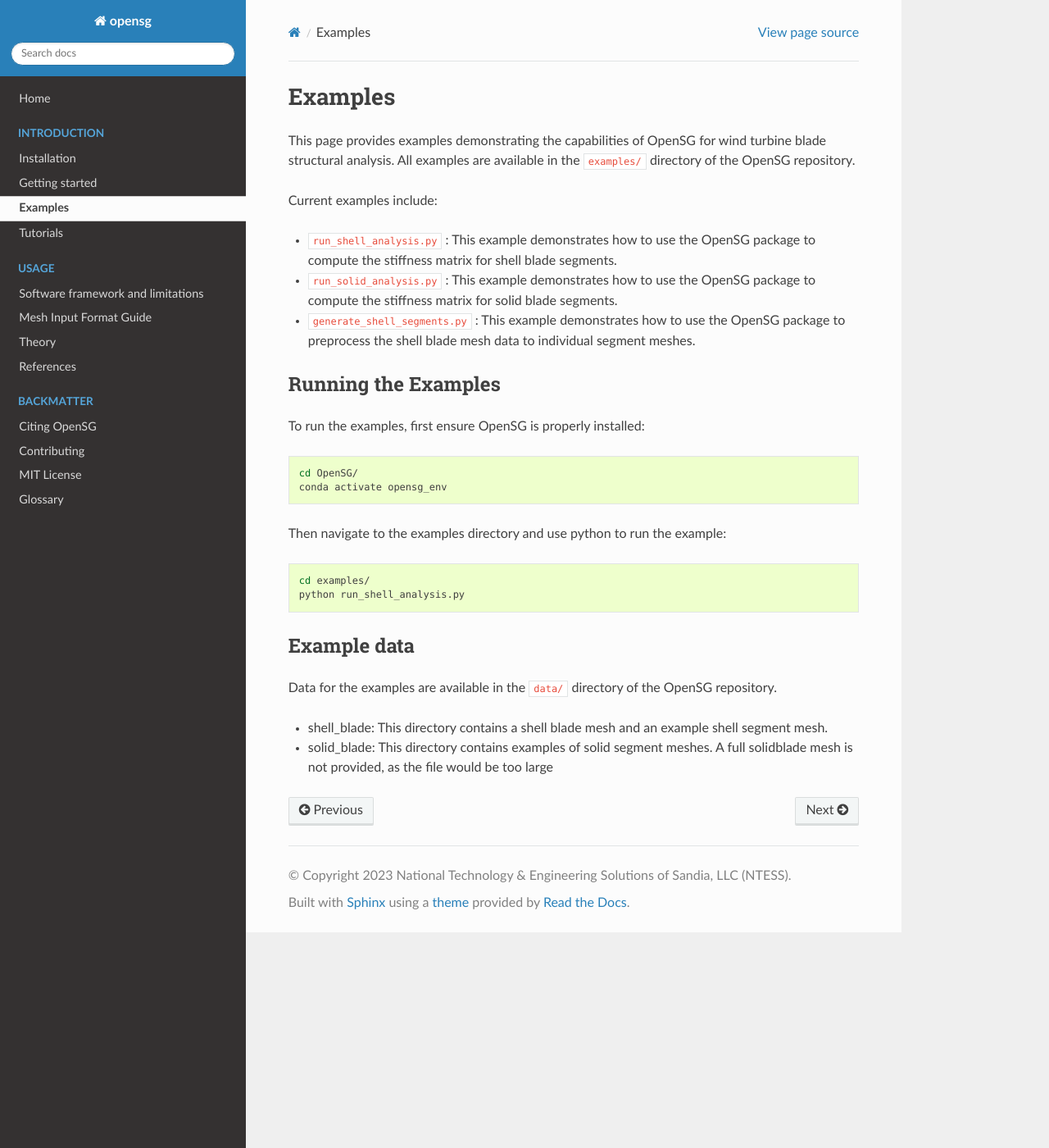
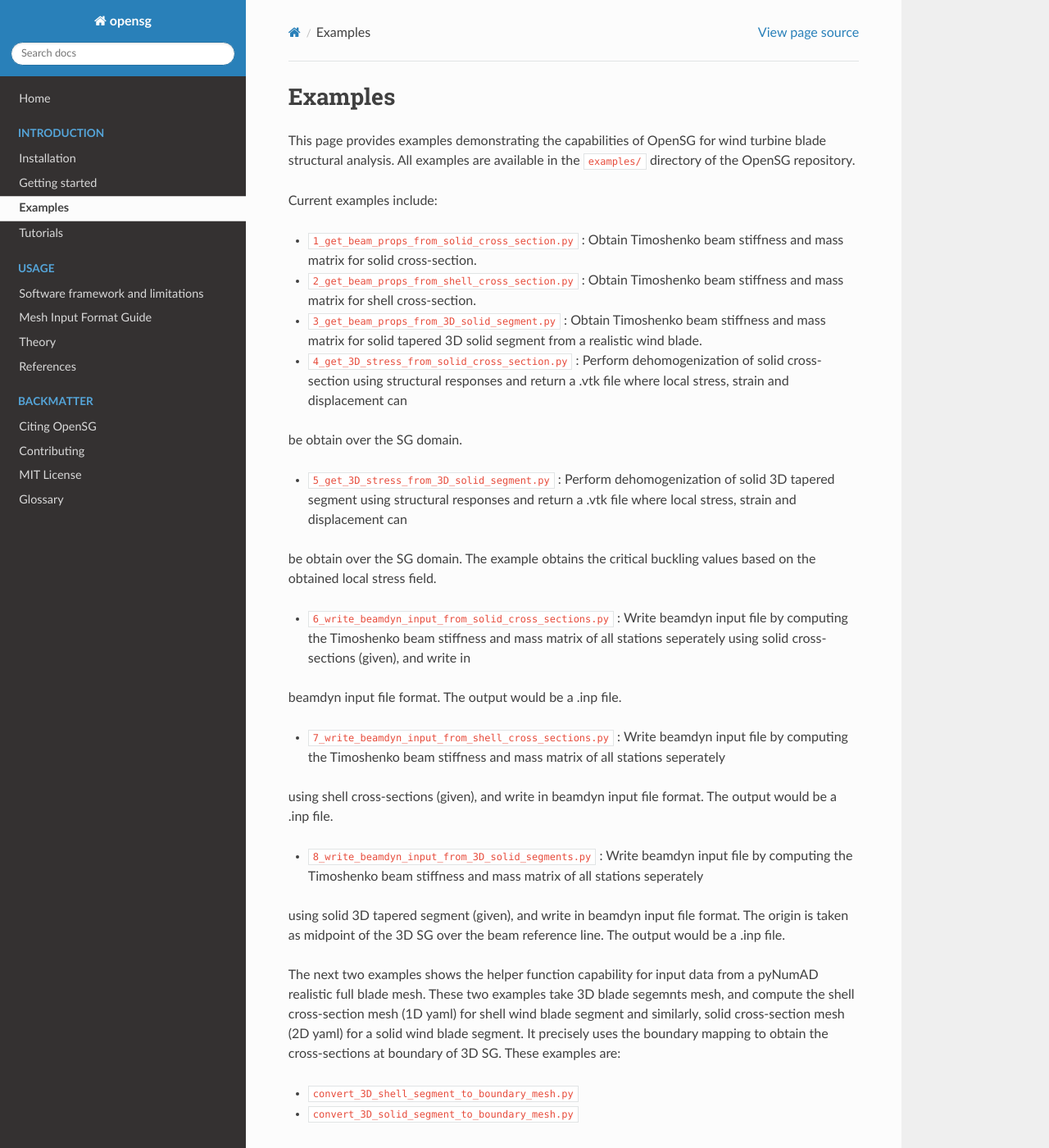
Before and after one commit to wenbinyugroup/OpenSG, a Sphinx documentation site: the page built from docs/examples.rst, in a window 1280 px wide and 1400 px high. Shown: the whole window at 82% size. Built offline with Sphinx 7.4.7 and the Read the Docs theme 3.1.0, drawn with Linux system fonts in a browser that asks for light colours; pages that are not in the unit, such as notebooks, are missing from menus; some of the changed text lies outside the part shown.

Commit message:
docs changes actual

```diff
--- a/docs/examples.rst
+++ b/docs/examples.rst
@@ -8,12 +8,35 @@ All examples are available in the ``examples/`` directory of the OpenSG reposito
 
 Current examples include:
 
-* ``run_shell_analysis.py`` : This example demonstrates how to use the OpenSG package to compute the stiffness matrix for shell blade segments.
+* ``1_get_beam_props_from_solid_cross_section.py`` : Obtain Timoshenko beam stiffness and mass matrix for solid cross-section.
 
-* ``run_solid_analysis.py`` : This example demonstrates how to use the OpenSG package to compute the stiffness matrix for solid blade segments.
+* ``2_get_beam_props_from_shell_cross_section.py`` : Obtain Timoshenko beam stiffness and mass matrix for shell cross-section.
 
-* ``generate_shell_segments.py`` : This example demonstrates how to use the OpenSG package
-  to preprocess the shell blade mesh data to individual segment meshes.
+* ``3_get_beam_props_from_3D_solid_segment.py`` : Obtain Timoshenko beam stiffness and mass matrix for solid tapered 3D solid segment from a realistic wind blade.
+
+* ``4_get_3D_stress_from_solid_cross_section.py`` : Perform dehomogenization of solid cross-section using structural responses and return a .vtk file where local stress, strain and displacement can
+be obtain over the SG domain.
+
+* ``5_get_3D_stress_from_3D_solid_segment.py`` : Perform dehomogenization of solid 3D tapered segment using structural responses and return a .vtk file where local stress, strain and displacement can
+be obtain over the SG domain. The example obtains the critical buckling values based on the obtained local stress field.
+
+* ``6_write_beamdyn_input_from_solid_cross_sections.py`` : Write beamdyn input file by computing the Timoshenko beam stiffness and mass matrix of all stations seperately using solid cross-sections (given), and write in
+beamdyn input file format. The output would be a .inp file.
+
+* ``7_write_beamdyn_input_from_shell_cross_sections.py`` : Write beamdyn input file by computing the Timoshenko beam stiffness and mass matrix of all stations seperately
+using shell cross-sections (given), and write in beamdyn input file format. The output would be a .inp file.
+
+* ``8_write_beamdyn_input_from_3D_solid_segments.py`` : Write beamdyn input file by computing the Timoshenko beam stiffness and mass matrix of all stations seperately
+using solid 3D tapered segment (given), and write in beamdyn input file format. The origin is taken as midpoint of the 3D SG over the beam reference line.
+The output would be a .inp file.
+
+The next two examples shows the helper function capability for input data from a pyNumAD realistic full blade mesh. These two examples take 3D blade segemnts mesh, and compute
+the shell cross-section mesh (1D yaml) for shell wind blade segment and similarly, solid cross-section mesh (2D yaml) for a solid wind blade segment. It precisely uses the
+boundary mapping to obtain the cross-sections at boundary of 3D SG. These examples are:
+
+* ``convert_3D_shell_segment_to_boundary_mesh.py``
+
+* ``convert_3D_solid_segment_to_boundary_mesh.py``
 
 
 Running the Examples
@@ -31,13 +54,13 @@ Then navigate to the examples directory and use python to run the example:
 .. code-block:: bash
 
    cd examples/
-   python run_shell_analysis.py
+   python 1_get_beam_props_from_solid_cross_section.py
 
 Example data
 -------------
 
 Data for the examples are available in the ``data/`` directory of the OpenSG repository.
 
-* shell_blade: This directory contains a shell blade mesh and an example shell segment mesh.
+* Shell_1DSG and Shell_3D_Taper: This directory contains a shell blade mesh cross-section and 3D taper segment mesh for all stations of realistic wind blade.
 
-* solid_blade: This directory contains examples of solid segment meshes. A full solidblade mesh is not provided, as the file would be too large
+* Solid_1DSG and Solid_3DSG: This directory contains a solid blade mesh cross-section and 3D taper segment mesh for all stations of realistic wind blade.
--- a/docs/references.bib
+++ b/docs/references.bib
@@ -31,3 +31,14 @@
   year      = {2025},
   publisher = {American Society for Composites, Springer Nature}
 }
+
+@techreport{osti_3013866,
+  author       = {Bagla, Akshat and Camarena, Ernesto and Yu, Wenbin},
+  title        = {OpenSG: A multiscale constitutive modeling approach for realistic thin-walled composite structures},
+  institution  = {Sandia National Laboratories (SNL-NM), Albuquerque, NM (United States)},
+  annote       = {The new code, OpenSG, is established as a novel multiscale constitutive modeling approach for realistic thin-walled composite structures. Its performance in terms of accuracy and efficiency is extensively verified against VABS/SwiftComp and direct numerical simulations of a wind blade.},
+  doi          = {10.2172/3013866},
+  url          = {https://www.osti.gov/biblio/3013866},
+  place        = {United States},
+  year         = {2025},
+  month        = {12}}
```
Also changed, not shown: docs/release-notes.rst (+8 -3 lines), 1 other file.
